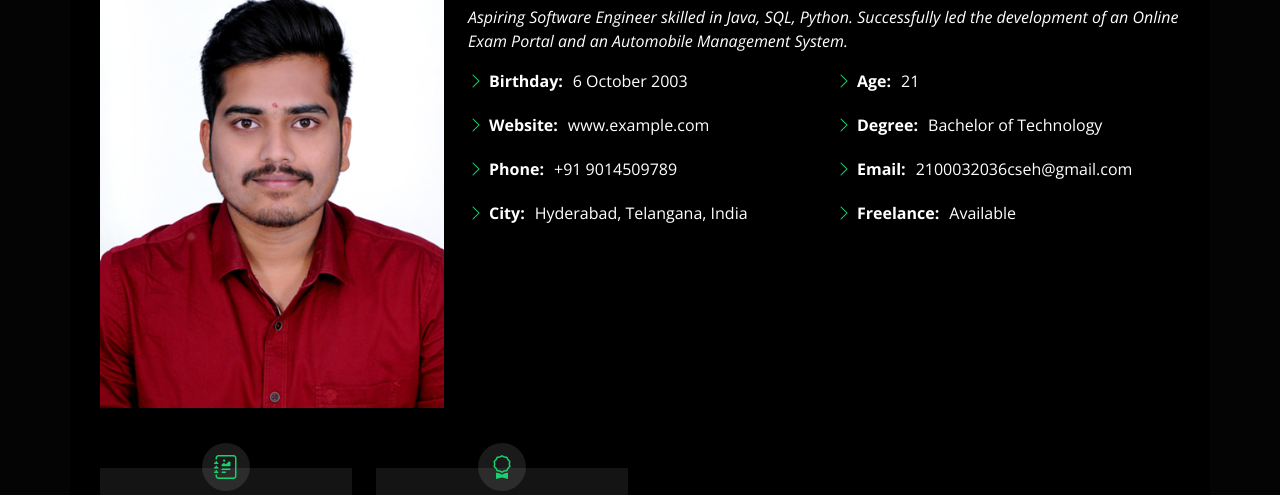
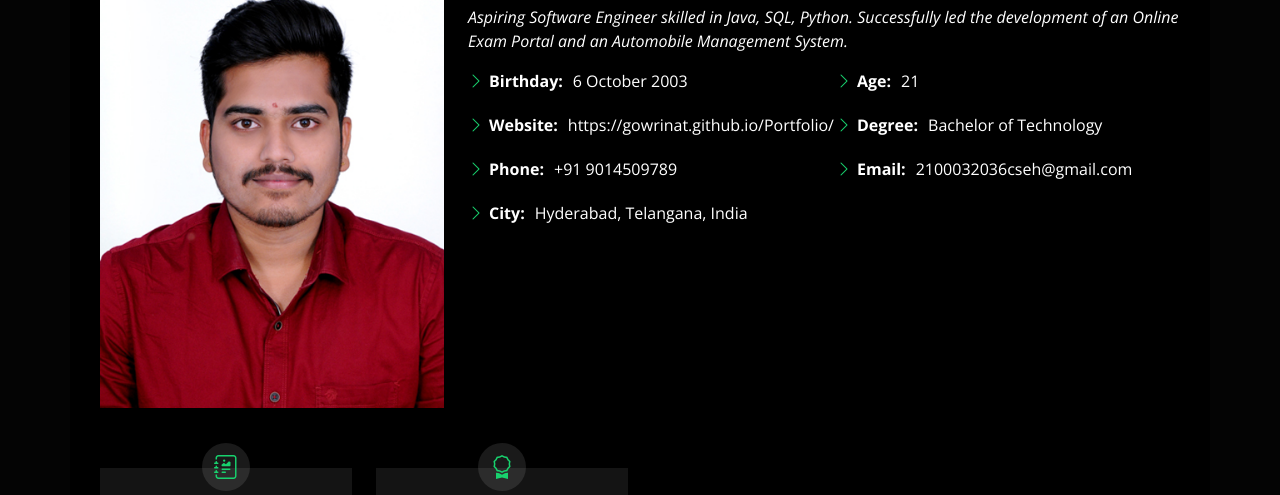
Before and after one commit to gowrinat/Portfolio, a plain HTML site: page index.html in a window 1280 px wide. Both pictures are taken after a click on the link "About". Shown: the part 247-742 px from the top of the page. Drawn offline with nearby package versions, Linux system fonts and the light colour scheme.

Commit message:
Update index.html

```diff
--- a/index.html
+++ b/index.html
@@ -93,7 +93,7 @@
             <div class="col-lg-6">
               <ul>
                 <li><i class="bi bi-chevron-right"></i> <strong>Birthday:</strong> <span>6 October 2003</span></li>
-                <li><i class="bi bi-chevron-right"></i> <strong>Website:</strong> <span>www.example.com</span></li>
+                <li><i class="bi bi-chevron-right"></i> <strong>Website:</strong> <span>https://gowrinat.github.io/Portfolio/</span></li>
                 <li><i class="bi bi-chevron-right"></i> <strong>Phone:</strong> <span>+91 9014509789</span></li>
                 <li><i class="bi bi-chevron-right"></i> <strong>City:</strong> <span>Hyderabad, Telangana, India</span></li>
               </ul>
@@ -103,7 +103,6 @@
                 <li><i class="bi bi-chevron-right"></i> <strong>Age:</strong> <span>21</span></li>
                 <li><i class="bi bi-chevron-right"></i> <strong>Degree:</strong> <span>Bachelor of Technology</span></li>
                 <li><i class="bi bi-chevron-right"></i> <strong>Email:</strong> <span>2100032036cseh@gmail.com</span></li>
-                <li><i class="bi bi-chevron-right"></i> <strong>Freelance:</strong> <span>Available</span></li>
               </ul>
             </div>
           </div>
```
